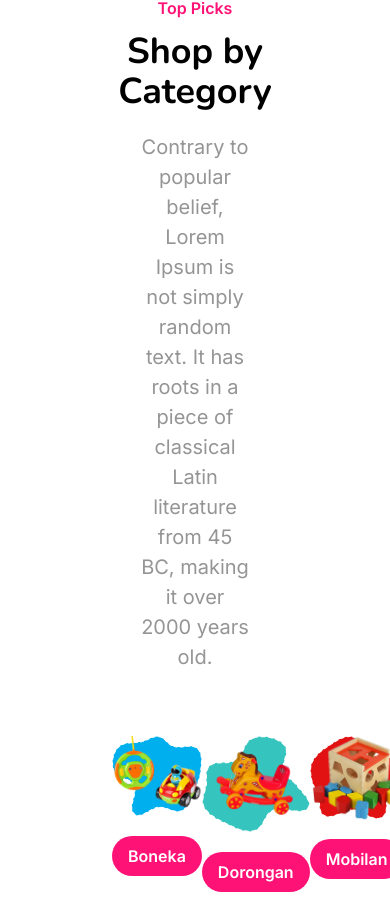
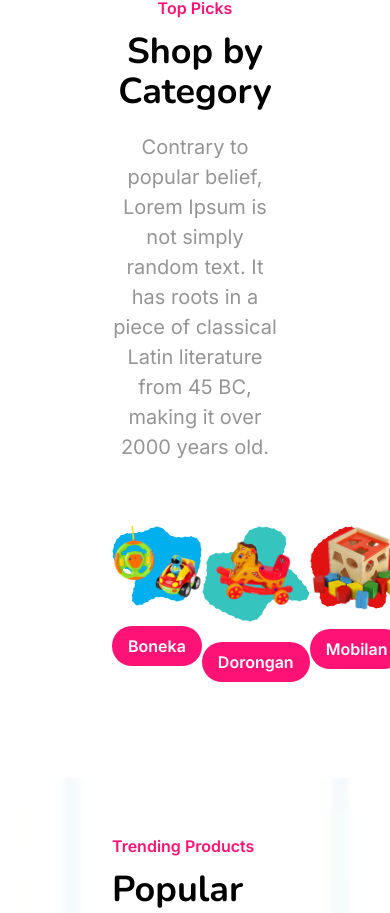
Before and after one commit to raymondtju/edutoys-landingpage, a Next.js app: page / in a window 390 px wide. Shown: the part 1256-2169 px from the top of the page. Built offline with nearby package versions, Linux system fonts and the light colour scheme.

Commit message:
responsive sibheader

```diff
--- a/src/components/SubHeader/index.tsx
+++ b/src/components/SubHeader/index.tsx
@@ -29,7 +29,7 @@ function SubHeader({
       </h2>
       <p
         className={clsx(
-          `text-custom20px text-secondaryColour mt-5 w-8/12`,
+          `text-custom20px text-secondaryColour mt-5 md:w-8/12 w-full`,
           `${align === "center" ? "mx-auto" : ""}`
         )}
       >
```
